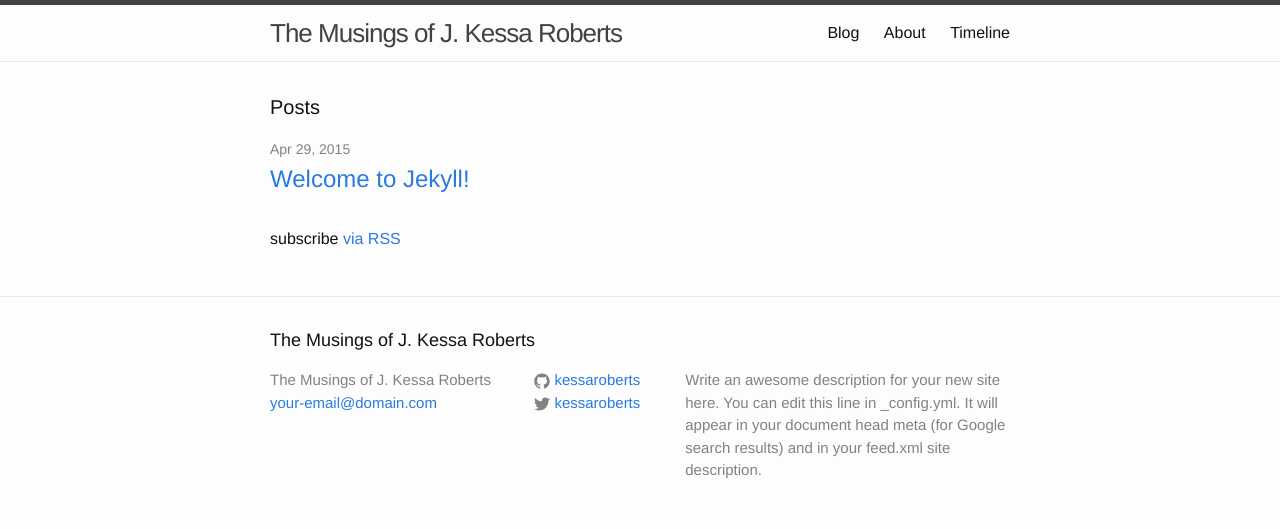
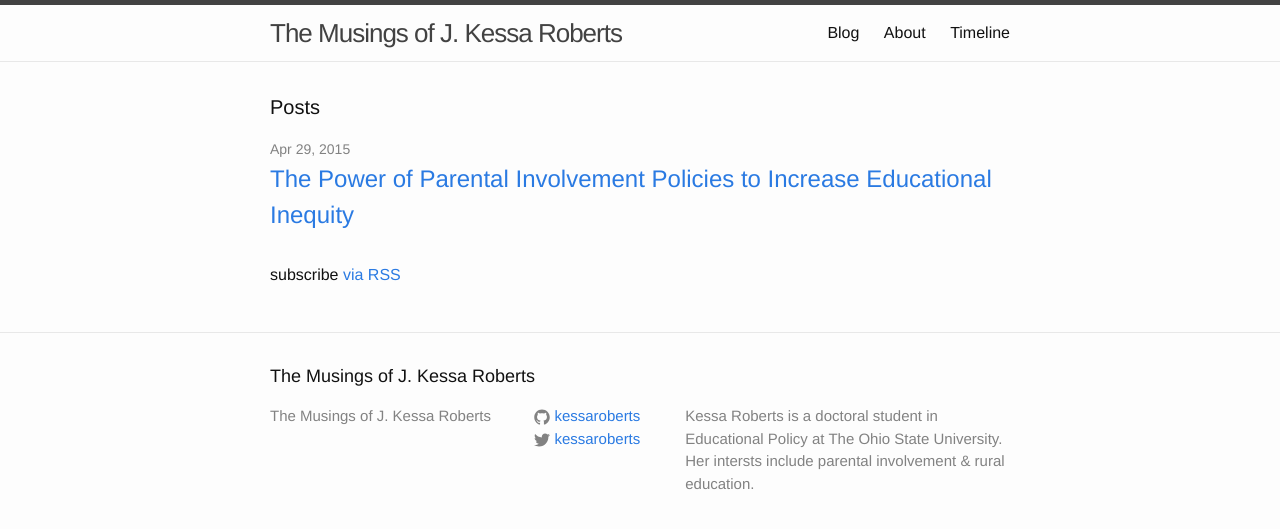
Before and after one commit to kessaroberts/kessaroberts.github.io, a Jekyll site: the page built from index.html, in a window 1280 px wide. Shown: the top 529 px of the page. Built offline with Jekyll 4.4.1, drawn with Linux system fonts in a browser that asks for light colours.

```diff
--- a/_config.yml
+++ b/_config.yml
@@ -2,9 +2,8 @@
 title: The Musings of J. Kessa Roberts
 email: your-email@domain.com
 description: > # this means to ignore newlines until "baseurl:"
-  Write an awesome description for your new site here. You can edit this
-  line in _config.yml. It will appear in your document head meta (for
-  Google search results) and in your feed.xml site description.
+  Kessa Roberts is a doctoral student in Educational Policy at The Ohio State University.
+  Her intersts include parental involvement & rural education.
 baseurl: "" # the subpath of your site, e.g. /blog/
 url: "http://kessaroberts.github.io" # the base hostname & protocol for your site
 twitter_username: kessaroberts
--- a/_includes/footer.html
+++ b/_includes/footer.html
@@ -8,7 +8,7 @@
       <div class="footer-col  footer-col-1">
         <ul class="contact-list">
           <li>{{ site.title }}</li>
-          <li><a href="mailto:{{ site.email }}">{{ site.email }}</a></li>
+          <!--<li><a href="mailto:{{ site.email }}">{{ site.email }}</a></li>-->
         </ul>
       </div>
 
```
Also changed, not shown: _posts/2015-04-29-the-power-of-parental-involvement-policies-to-increase-educational-inequity.markdown (added, +25 -0 lines), _posts/2015-04-29-welcome-to-jekyll.markdown (deleted, +0 -25 lines), 4 other files.
